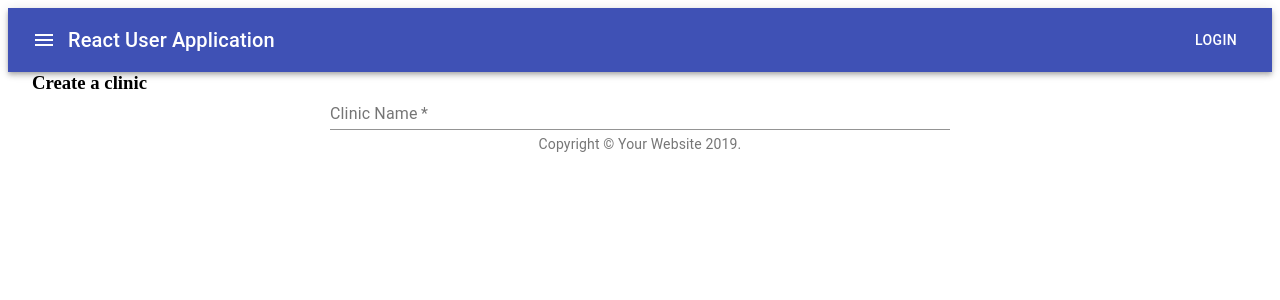
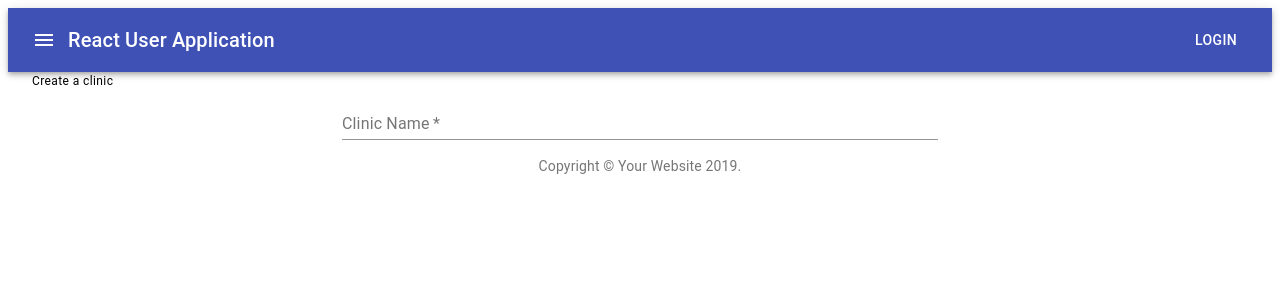
Before and after one commit to abhi-debuginside/ddocfleet-client, a React (Create React App) app: page / in a window 1280 px wide. Shown: the top 300 px of the page. Built offline with nearby package versions, Linux system fonts and the light colour scheme.

Commit message:
1 file modified

```diff
--- a/src/components/clinic/CreateClinic.js
+++ b/src/components/clinic/CreateClinic.js
@@ -47,9 +47,9 @@ class CreateClinic extends Component {
   // render dom elements
   render() {
     return (
-      <form  novalidation>
+      <form >
         <Grid>
-          <Typography variant="title" margin={2} component="h3">
+          <Typography variant="caption" margin={2} component="h3">
             Create a clinic
           </Typography>
         </Grid>
@@ -61,7 +61,7 @@ class CreateClinic extends Component {
           justify="center"
           alignItems="center"
         >
-          <Grid Item xs={12} sm={6}>
+          <Grid item={true} xs={12} sm={6}>
             <TextField
               required
               id="displayName"
```
